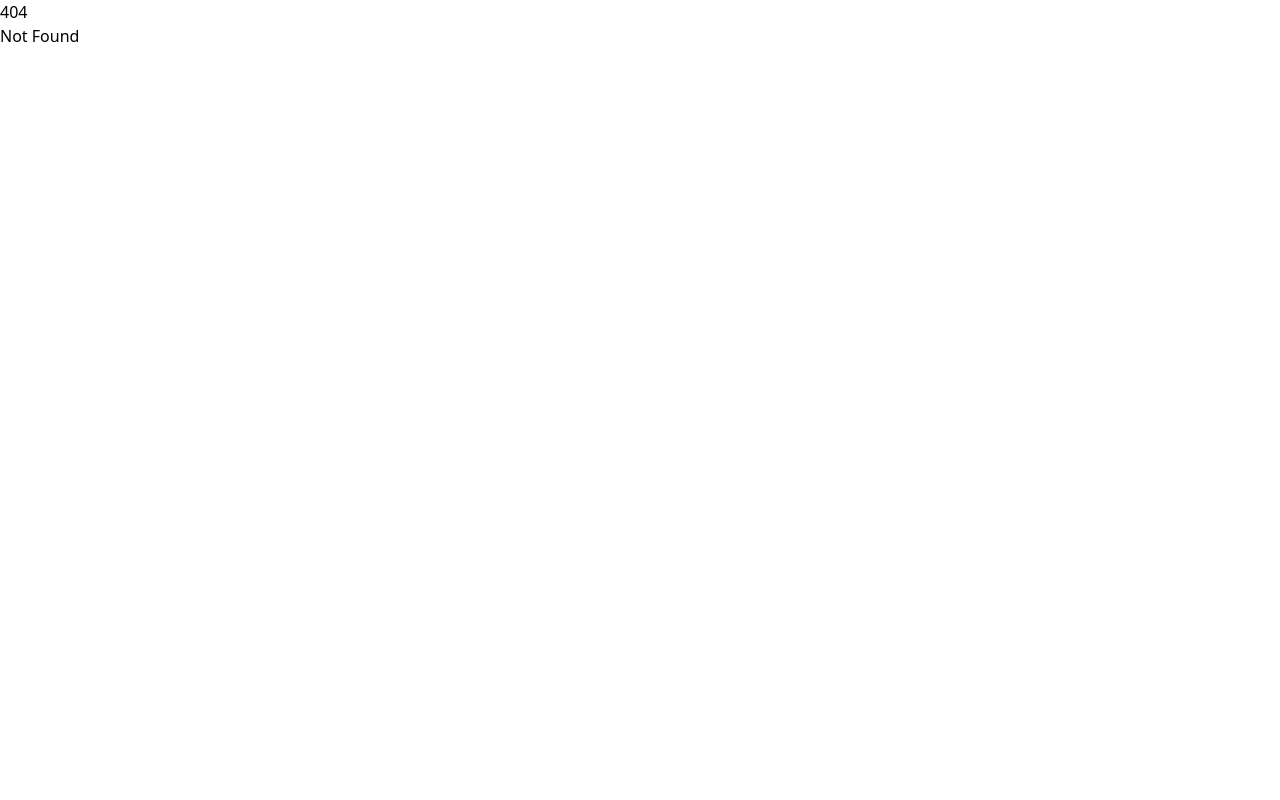
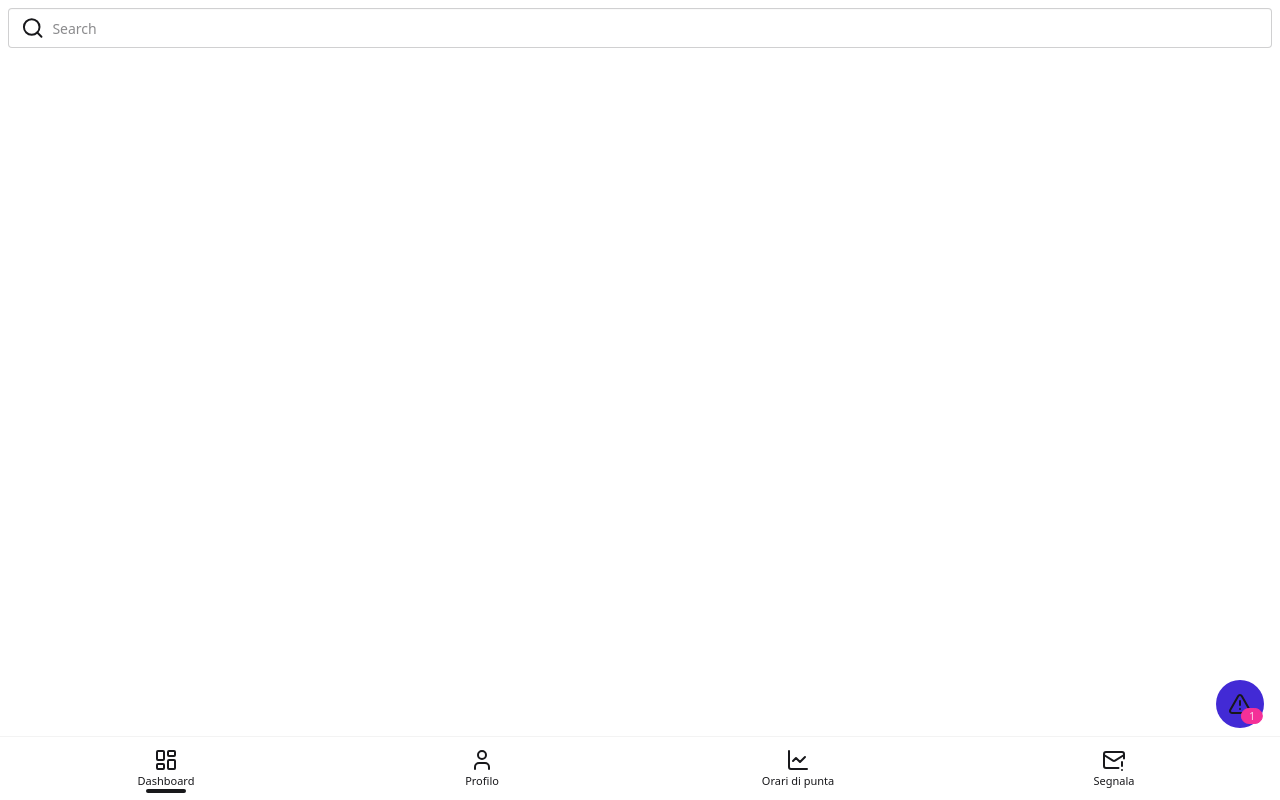
Before and after one commit to LucaDonatellis/ChronoBus, a SvelteKit app: page /dashboard in a window 1280 px wide. Before the commit this address had no page. Built offline with nearby package versions, Linux system fonts and the light colour scheme.

Commit message:
chore: added the base element for routing

```diff
--- a/src/app.css
+++ b/src/app.css
@@ -1 +1,2 @@
 @import 'tailwindcss';
+@plugin "daisyui";
--- a/src/routes/+layout.svelte
+++ b/src/routes/+layout.svelte
@@ -1,7 +1,36 @@
 <script>
 	import '../app.css';
+	import { TriangleAlert,LayoutDashboard,User,ChartLine,MailWarning } from '@lucide/svelte';
+	import { page } from '$app/stores';
 
 	let { children } = $props();
 </script>
 
-{@render children()}
+	{@render children()}
+	<div class="fixed bottom-18 right-4 bg-primary rounded-full w-12 h-12 flex items-center justify-center">
+
+		<div class="indicator ">
+			<span class="indicator-item indicator-bottom badge badge-secondary badge-xs">1</span>
+			<TriangleAlert/>
+		</div>
+	</div>
+<div class="dock dock-md">
+  <a class:dock-active={$page.url.pathname === '/dashboard'} href="/dashboard">
+    <LayoutDashboard />
+    <span class="dock-label">Dashboard</span>
+  </a>
+
+  <a class:dock-active={$page.url.pathname === '/profile'} href="/profile">
+    <User />
+	<span class="dock-label">Profilo</span>
+  </a>
+
+  <a class:dock-active={$page.url.pathname === '/rush-hours'} href="/rush-hours">
+    <ChartLine />
+	<span class="dock-label">Orari di punta</span>
+  </a>
+  <a class:dock-active={$page.url.pathname === '/report'} href="/report">
+    <MailWarning />
+	<span class="dock-label">Segnala</span>
+  </a>
+</div>
--- /dev/null
+++ b/src/routes/dashboard/+page.svelte
@@ -0,0 +1,5 @@
+<script>
+    import Map from './Map.svelte';
+</script>
+
+<Map/>
--- /dev/null
+++ b/src/routes/dashboard/Map.svelte
@@ -0,0 +1,9 @@
+<script>
+    import { Search } from '@lucide/svelte';
+</script>
+<div class="fixed p-2 w-full">
+    <label class="input w-full">
+        <Search/>
+        <input type="search" required placeholder="Search" class="w-full rounded-b-fulll "/>
+    </label>
+</div>
```
Also changed, not shown: package.json (+6 -2 lines), src/routes/profile/+page.svelte (added), src/routes/report/+page.svelte (added), src/routes/rush-hours/+page.svelte (added), 1 other file (tests, documents, lock files or other folders).
